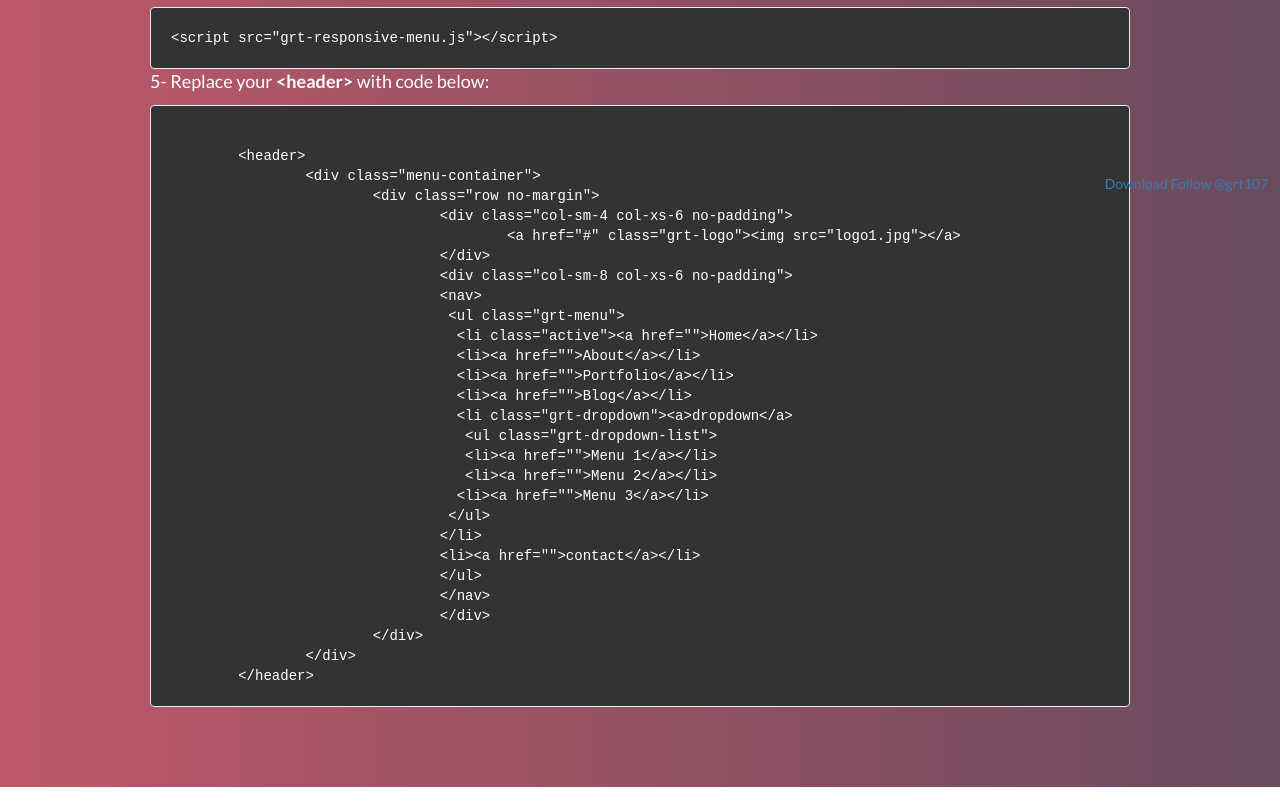
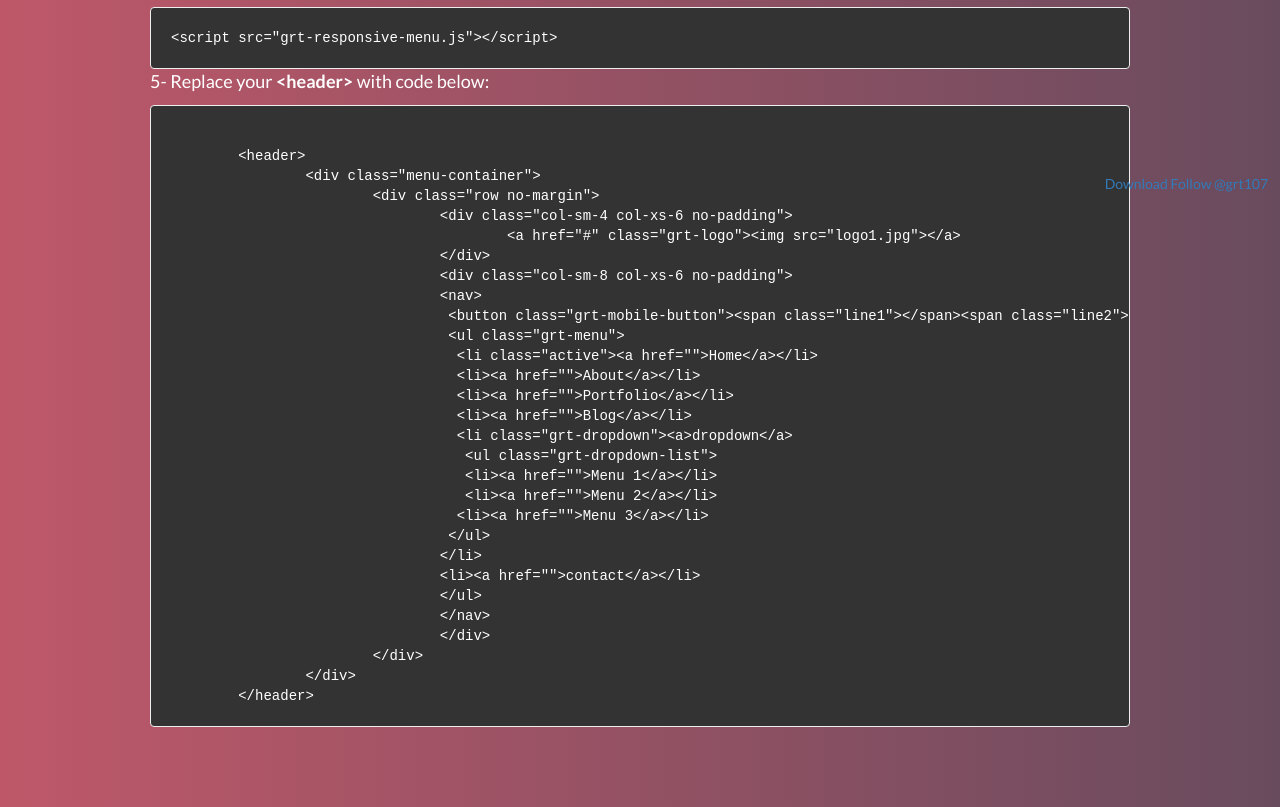
Before and after one commit to grt107/grt-responsive-menu, a plain HTML site: page index.html in a window 1280 px wide. Shown: the part 594-1401 px from the top of the page. Drawn offline with nearby package versions, Linux system fonts and the light colour scheme.

Commit message:
Update index.html
Code Update!

```diff
--- a/index.html
+++ b/index.html
@@ -82,6 +82,7 @@
 				&lt;/div&gt;
 				&lt;div class="col-sm-8 col-xs-6 no-padding"&gt;
 				&lt;nav&gt;
+				 &lt;button class="grt-mobile-button"&gt;&lt;span class="line1"&gt;&lt;/span&gt;&lt;span class="line2"&gt;&lt;/span&gt;&lt;span class="line3"&gt;&lt;/span&gt;&lt;/button&gt;
 				 &lt;ul class=&quot;grt-menu&quot;&gt;
 				  &lt;li class=&quot;active&quot;&gt;&lt;a href=&quot;&quot;&gt;Home&lt;/a&gt;&lt;/li&gt;
 				  &lt;li&gt;&lt;a href=&quot;&quot;&gt;About&lt;/a&gt;&lt;/li&gt;
```
